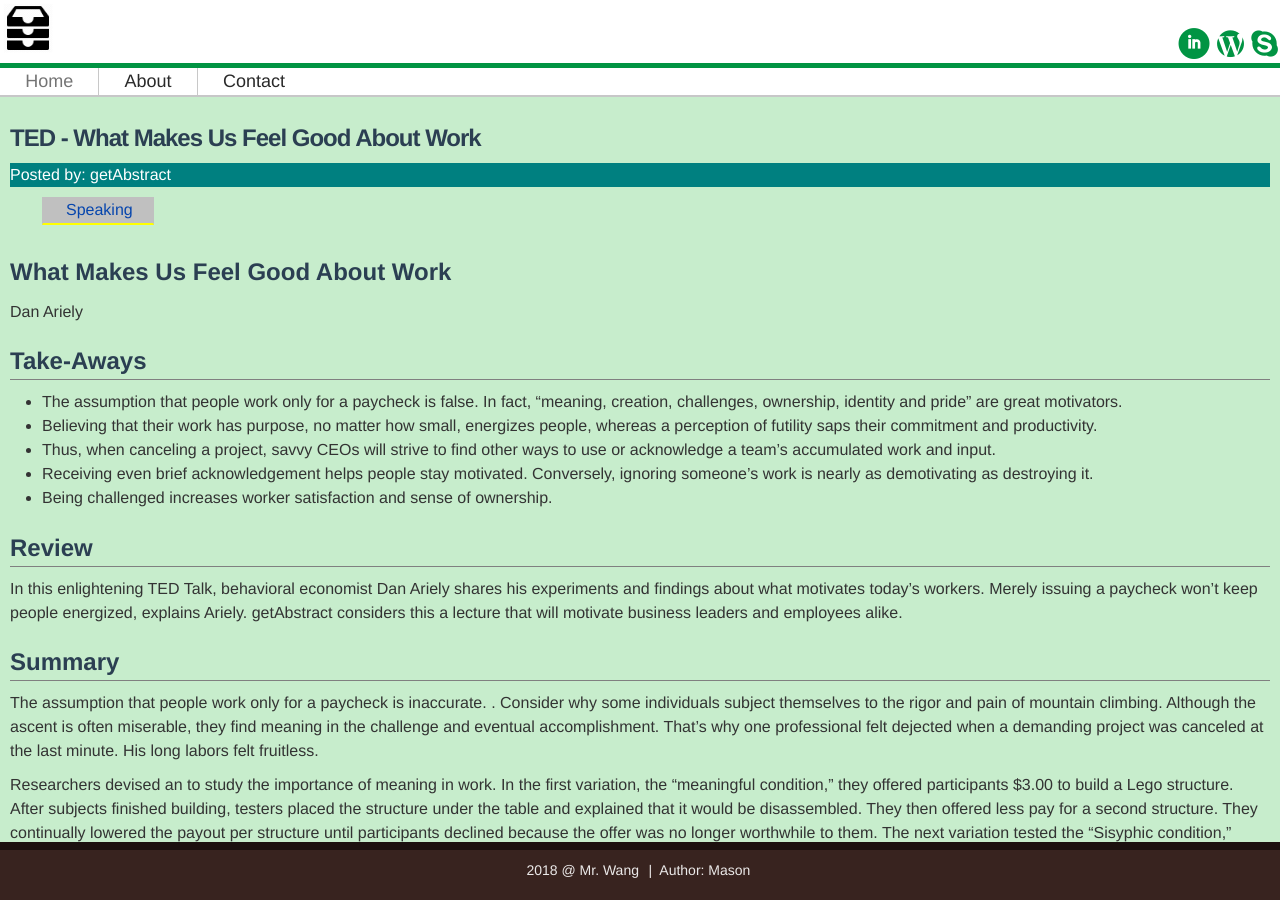
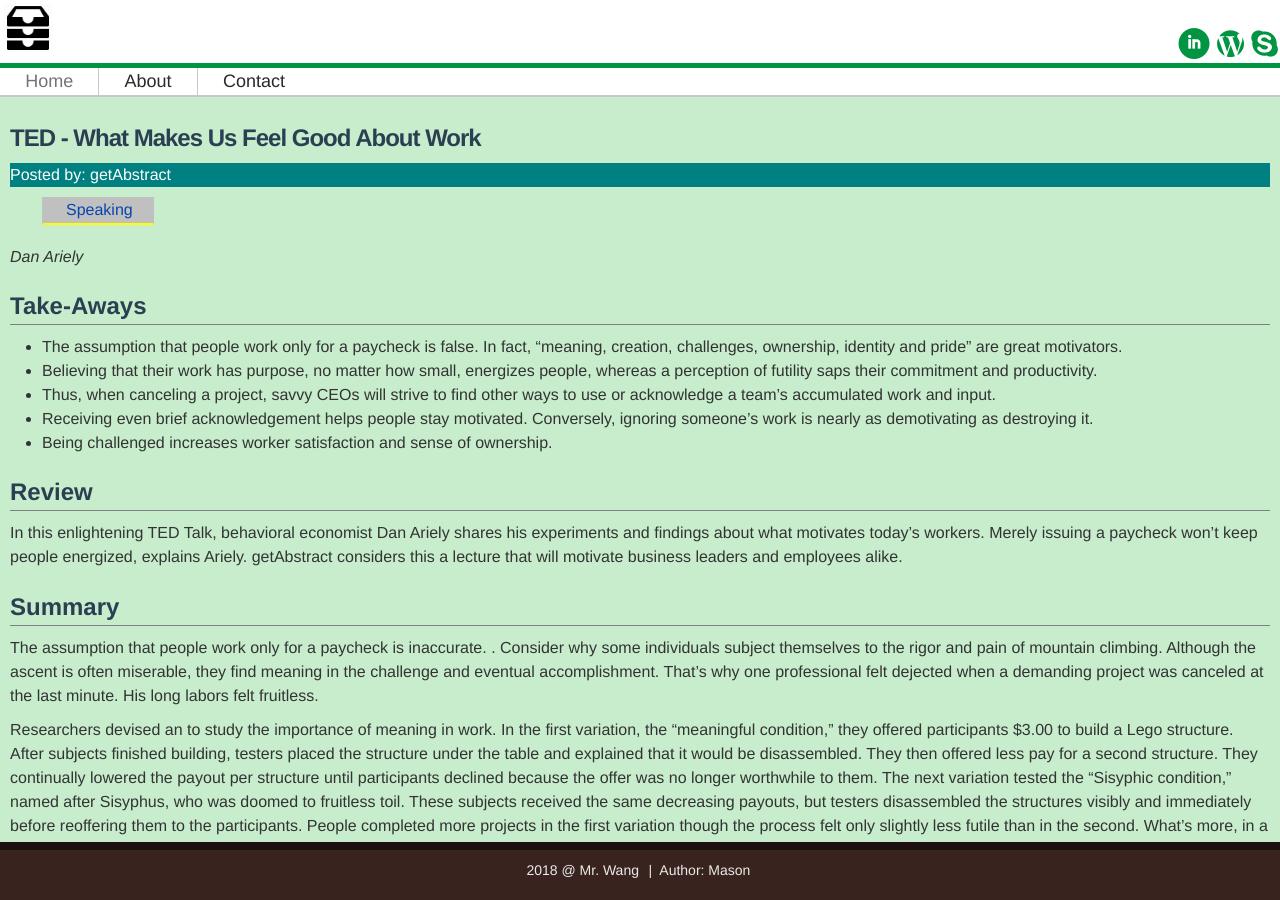
Before and after one commit to mason-mx/jekyll_demo, a Jekyll site: the page built from _posts/1000-01-01-ted.md, in a window 1280 px wide and 900 px high. Built offline with Jekyll 4.4.1, drawn with Linux system fonts in a browser that asks for light colours.

Commit message:
minor changes

```diff
--- a/_posts/1000-01-01-ted.md
+++ b/_posts/1000-01-01-ted.md
@@ -6,9 +6,7 @@
 author: getAbstract
 ---
 
-# What Makes Us Feel Good About Work
-
-Dan Ariely
+*Dan Ariely*
 
 ## Take-Aways
 
```
Also changed, not shown: _posts/1000-01-01-healthpreserving.md (+1 -1 lines), _posts/1000-01-01-palm.md (+1 -1 lines).
